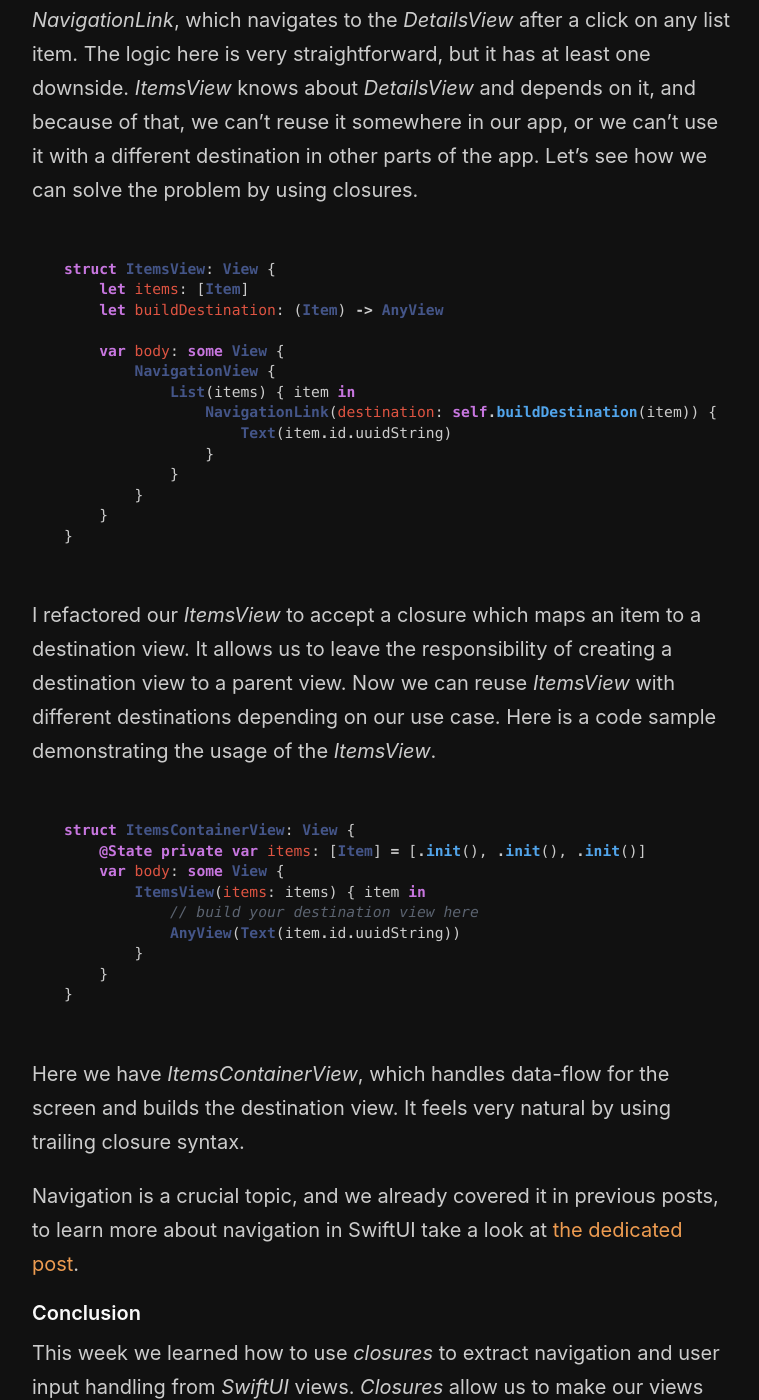
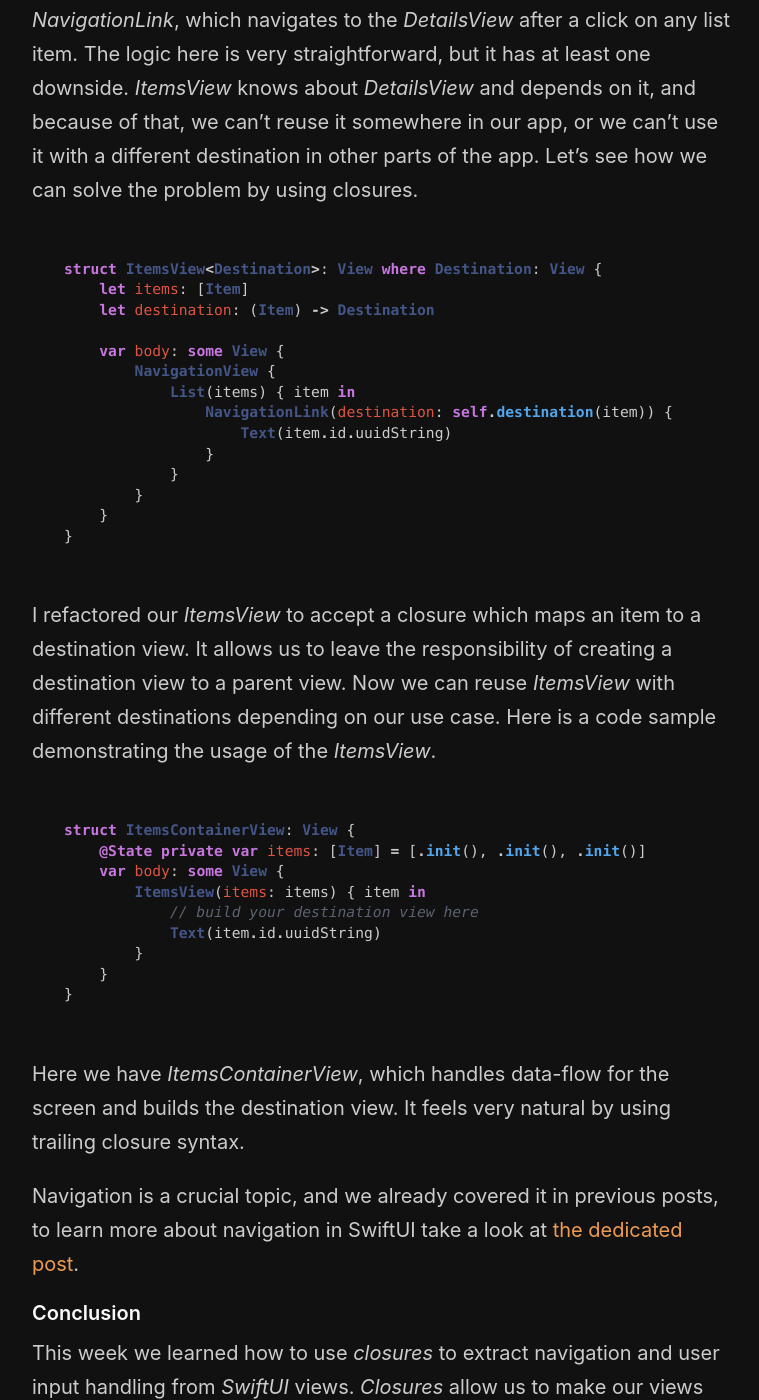
Before and after one commit to mecid/mecid.github.io, a Jekyll site: the page built from _posts/2019-11-06-the-power-of-closures-in-swiftui.md, in a window 1280 px wide and 1400 px high, scrolled down 2146 px. Shown: the whole window, without its empty margins (258-1017 px from the left). Built offline with Jekyll 4.4.1, drawn with Linux system fonts in a browser that asks for light colours.

Commit message:
Update 2019-11-06-the-power-of-closures-in-swiftui.md

````diff
--- a/_posts/2019-11-06-the-power-of-closures-in-swiftui.md
+++ b/_posts/2019-11-06-the-power-of-closures-in-swiftui.md
@@ -64,14 +64,14 @@ struct ItemsView: View {
 As you can see in the example above, we simply wrap our list item into a *NavigationLink*, which navigates to the *DetailsView* after a click on any list item. The logic here is very straightforward, but it has at least one downside. *ItemsView* knows about *DetailsView* and depends on it, and because of that, we can't reuse it somewhere in our app, or we can't use it with a different destination in other parts of the app. Let's see how we can solve the problem by using closures.
 
 ```swift
-struct ItemsView: View {
+struct ItemsView<Destination>: View where Destination: View {
     let items: [Item]
-    let buildDestination: (Item) -> AnyView
+    let destination: (Item) -> Destination
 
     var body: some View {
         NavigationView {
             List(items) { item in
-                NavigationLink(destination: self.buildDestination(item)) {
+                NavigationLink(destination: self.destination(item)) {
                     Text(item.id.uuidString)
                 }
             }
@@ -88,7 +88,7 @@ struct ItemsContainerView: View {
     var body: some View {
         ItemsView(items: items) { item in
             // build your destination view here
-            AnyView(Text(item.id.uuidString))
+            Text(item.id.uuidString)
         }
     }
 }
````
